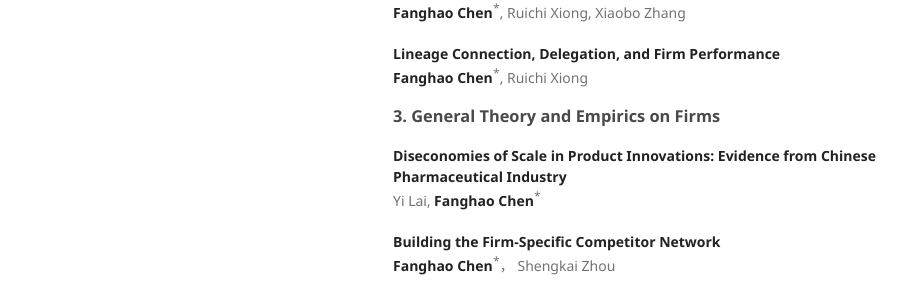
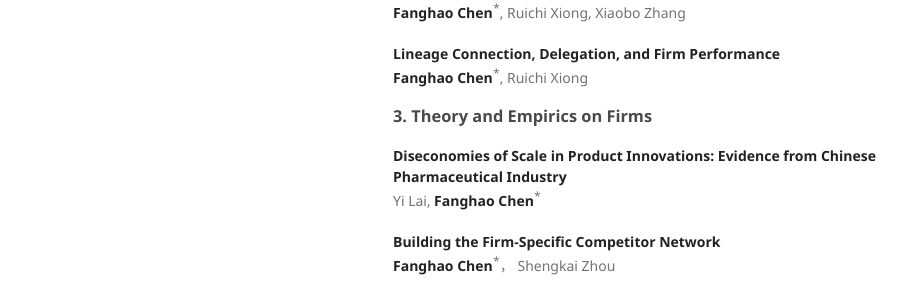
Before and after one commit to FanghaoChen/homepage, a Jekyll site: the page built from research.md, in a window 1280 px wide and 900 px high, scrolled down 651 px. Shown: the part 555-854 px from the top of the window, without its empty margins (177-1086 px from the left). Built offline with Jekyll 4.4.1, drawn with Linux system fonts in a browser that asks for light colours.

Commit message:
Update research.md

```diff
--- a/research.md
+++ b/research.md
@@ -60,7 +60,7 @@ Loren Brandt, Gilles Duranton, **Fanghao Chen**<sup>*</sup>
 **Lineage Connection, Delegation, and Firm Performance**<br/>
 **Fanghao Chen**<sup>*</sup>, Ruichi Xiong
 
-### 3. General Theory and Empirics on Firms ###
+### 3. Theory and Empirics on Firms ###
 
 **Diseconomies of Scale in Product Innovations: Evidence from Chinese Pharmaceutical Industry** <br/>
 Yi Lai, **Fanghao Chen**<sup>*</sup>
```
